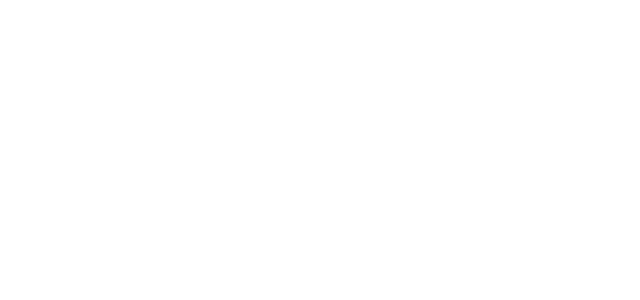
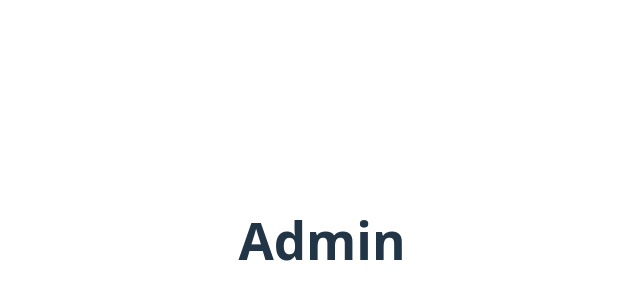
Before and after one commit to blakeallard/CS1D---Project-1-College-Tour, a React (Vite) app in the folder frontend/: page /admin in a window 1280 px wide. Before the commit this address had no page. Shown: the part 160-460 px from the top of the page, without its empty margins (318-958 px from the left). Built offline with nearby package versions, Linux system fonts and the light colour scheme.

Commit message:
Create main pages

```diff
--- a/frontend/src/main.jsx
+++ b/frontend/src/main.jsx
@@ -1,13 +1,16 @@
 import { createRoot } from 'react-dom/client'
 import { BrowserRouter, Routes, Route } from 'react-router'
+import Home from './pages/Home/Home.jsx'
+import Admin from './pages/Admin/Admin.jsx'
+import Campuses from './pages/Campuses/Campuses.jsx'
 import './index.css'
-import App from './App.jsx'
-import About from './About.jsx'
 
 createRoot(document.getElementById('root')).render(
     <BrowserRouter>
         <Routes>
-            <Route path='/' element={<App />} />
+            <Route path='/' element={<Home />} />
+            <Route path='/admin' element={<Admin />} />
+            <Route path='/campuses' element={<Campuses />} />
         </Routes>
     </BrowserRouter>
 )
--- /dev/null
+++ b/frontend/src/pages/Admin/Admin.jsx
@@ -0,0 +1,7 @@
+export default function Admin() {
+    return (
+        <>
+            <h1>Admin</h1>
+        </>
+    );
+}
--- /dev/null
+++ b/frontend/src/pages/Campuses/Campuses.jsx
@@ -0,0 +1,7 @@
+export default function Campuses() {
+    return (
+        <>
+            <h1>Admin</h1>
+        </>
+    );
+}
--- a/frontend/src/App.jsx
+++ b/frontend/src/pages/Home/Home.jsx
@@ -1,7 +1,7 @@
 import { useState } from 'react'
-import './App.css'
+import './Home.css'
 
-function App() {
+export default function Home() {
   const [selected, setSelected] = new useState("none");
   const [submit, setSubmit] = new useState(false);
 
@@ -53,5 +53,3 @@
     </>
   )
 }
-
-export default App
```
Also changed, not shown: frontend/src/pages/Admin/Admin.css (added), frontend/src/pages/Campuses/Campuses.css (added), frontend/src/pages/Home/Home.css (renamed from frontend/src/App.css).
